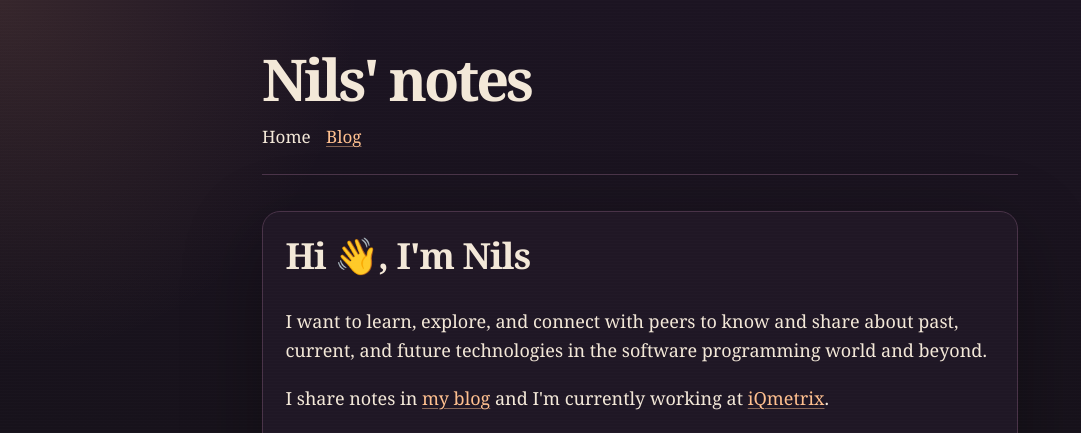
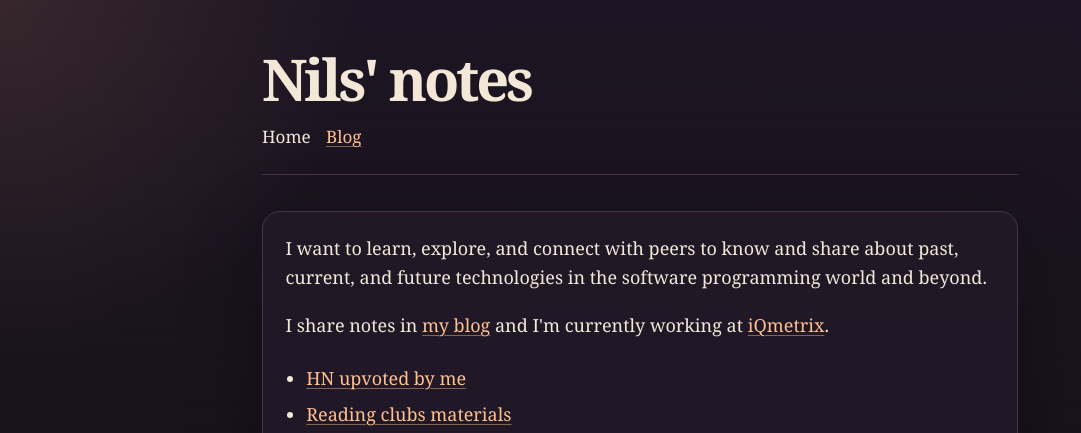
Before and after one commit to nilsandrey/nilsandrey.github.io, a plain HTML site: page index.html in a window 1280 px wide. Shown: the top 433 px of the page, without its empty margins (0-1081 px from the left). Drawn offline with Linux system fonts and the light colour scheme.

Commit message:
Remove home page greeting heading

```diff
--- a/index.html
+++ b/index.html
@@ -19,7 +19,6 @@
     </header>
 
     <main class="content">
-      <h2>Hi 👋, I'm Nils</h2>
       <p>I want to learn, explore, and connect with peers to know and share about past, current, and future technologies in the software programming world and beyond.</p>
       <p>I share notes in <a href="/blog/">my blog</a> and I'm currently working at <a href="https://iqmetrix.com/">iQmetrix</a>.</p>
 
```
